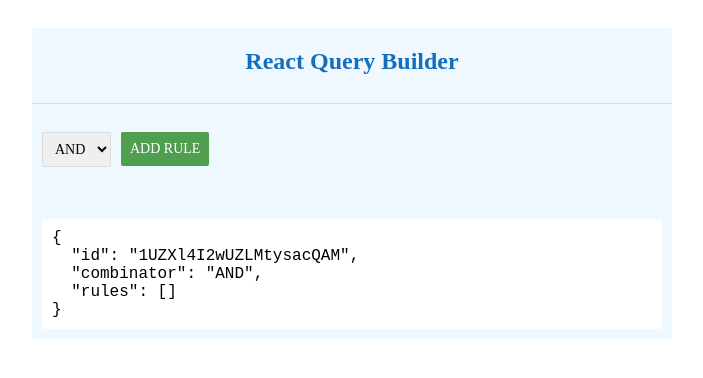
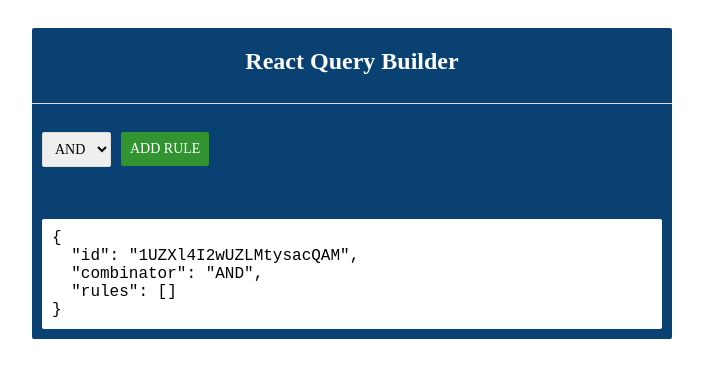
Before and after one commit to APIYOJENNIFER/react-query-builder, a React app: page / in a window 1280 px wide. Shown: the top 378 px of the page, without its empty margins (288-991 px from the left). Built offline with nearby package versions, Linux system fonts and the light colour scheme; the HTML template or start-up script is replaced by a standard one.

Commit message:
Change color of the buttons and app background

```diff
--- a/src/App.css
+++ b/src/App.css
@@ -3,14 +3,14 @@
   display: grid;
   align-items: center;
   width: 50vw;
-  background-color: aliceblue;
+  background-color: rgb(9, 65, 114);
   border-radius: 2px;
 }
 
 .App-heading {
   display: grid;
   justify-content: center;
-  color: rgb(19, 110, 189);
+  color: white;
 }
 
 hr {
@@ -42,7 +42,7 @@
   border: none;
   color: white;
   font-size: 14px;
-  background-color: rgb(80, 158, 80);
+  background-color: rgb(49, 148, 49);
   font-family: 'Times New Roman', Times, serif;
 }
 
--- a/src/Rule.css
+++ b/src/Rule.css
@@ -32,6 +32,6 @@
   border: none;
   color: white;
   font-size: 14px;
-  background-color: rgb(166, 78, 78);
+  background-color: rgb(169, 43, 43);
   font-family: 'Times New Roman', Times, serif;
 }
```
